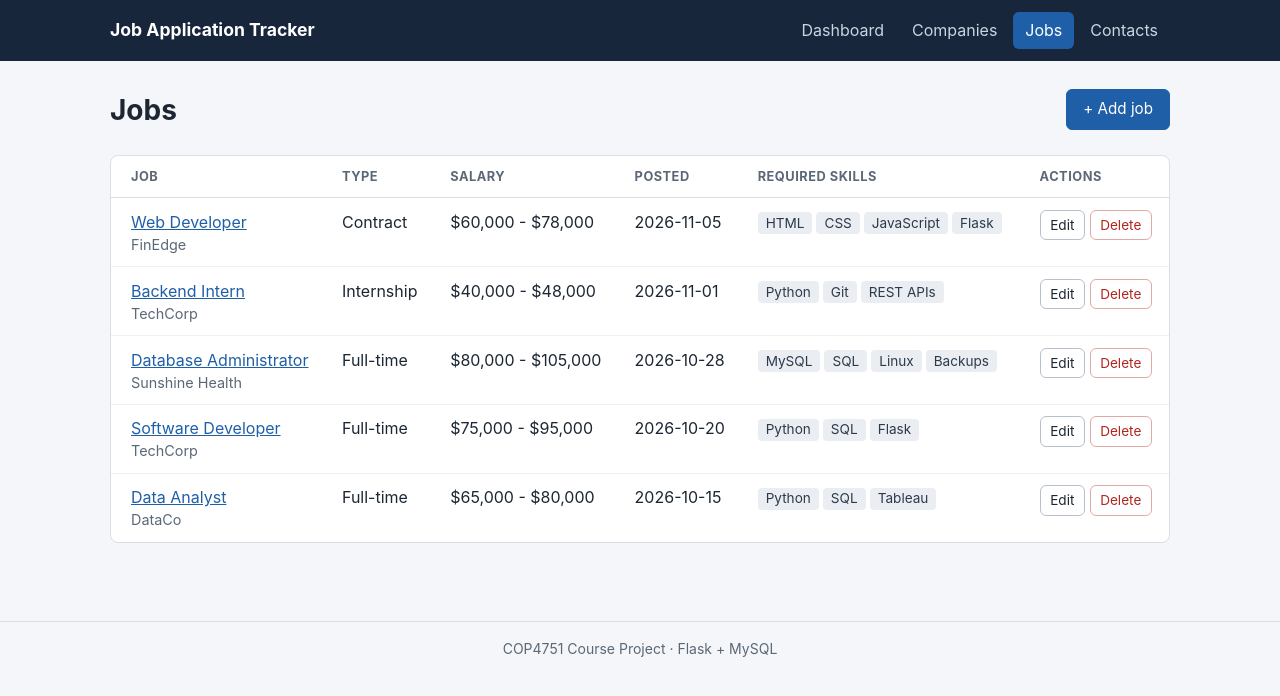
After one commit to abaez058/job-application-tracker-, a Flask app: page /jobs in a window 1280 px wide. The commit adds this page. Shown: the top 696 px of the page. Run offline with Flask 3, Linux system fonts and the light colour scheme; data comes from the database, SQL or seed files in the repository.

Commit message:
Add jobs CRUD with salary and skills

```diff
--- a/app.py
+++ b/app.py
@@ -3,6 +3,7 @@
 Every page in the app is set up in this file:
     /                Dashboard (statistics overview)
     /companies       Companies    - list / detail / add / edit / delete
+    /jobs            Jobs         - list / detail / add / edit / delete
     /contacts        Contacts     - list / detail / add / edit / delete
 """
 
@@ -244,6 +245,128 @@ def company_delete(company_id):
 
 
 # ---------------------------------------------------------------------------
+# Jobs
+# ---------------------------------------------------------------------------
+
+JOB_SELECT = """SELECT j.*, c.company_name
+                FROM jobs j JOIN companies c ON c.company_id = j.company_id"""
+
+
+def validate_job(form):
+    """Check the job form. Gives back the cleaned-up values and a list of problems."""
+    errors = []
+    data = {
+        "job_title": clean(form, "job_title"),
+        "job_type": clean(form, "job_type"),
+        "job_url": clean(form, "job_url"),
+    }
+
+    company_id = clean(form, "company_id")
+    if not company_id or not company_id.isdigit() or not company_exists(int(company_id)):
+        errors.append("Please choose a company.")
+        data["company_id"] = None
+    else:
+        data["company_id"] = int(company_id)
+
+    if not data["job_title"]:
+        errors.append("Job title is required.")
+    check_length(errors, "Job title", data["job_title"], 100)
+
+    if data["job_type"] and data["job_type"] not in JOB_TYPES:
+        errors.append("Job type is not one of the allowed options.")
+
+    data["salary_min"] = parse_salary(errors, "Minimum salary", clean(form, "salary_min"))
+    data["salary_max"] = parse_salary(errors, "Maximum salary", clean(form, "salary_max"))
+    if (data["salary_min"] is not None and data["salary_max"] is not None
+            and data["salary_min"] > data["salary_max"]):
+        errors.append("Minimum salary cannot be greater than maximum salary.")
+
+    check_length(errors, "Job URL", data["job_url"], 300)
+    check_url(errors, "Job URL", data["job_url"])
+    data["date_posted"] = parse_date(errors, "Date posted", clean(form, "date_posted"))
+
+    # People type skills as 'Python, SQL', but they're stored as a JSON list.
+    skills = parse_skills(form.get("requirements_text"))
+    data["requirements"] = json.dumps(skills) if skills else None
+    return data, errors
+
+
+@app.route("/jobs")
+def jobs():
+    rows = query_all(JOB_SELECT + " ORDER BY j.date_posted DESC, j.job_id DESC")
+    for job in rows:
+        job["skills"] = job_skills(job)
+    return render_template("jobs.html", jobs=rows)
+
+
+@app.route("/jobs/<int:job_id>")
+def job_detail(job_id):
+    job = get_or_404(JOB_SELECT + " WHERE j.job_id = %s", job_id)
+    job["skills"] = job_skills(job)
+    job_applications = query_all(
+        "SELECT * FROM applications WHERE job_id = %s ORDER BY application_date DESC", (job_id,))
+    return render_template("job_detail.html", job=job, applications=job_applications)
+
+
+@app.route("/jobs/add", methods=["GET", "POST"])
+def job_add():
+    if request.method == "POST":
+        data, errors = validate_job(request.form)
+        if not errors:
+            execute(
+                """INSERT INTO jobs (company_id, job_title, job_type, salary_min, salary_max,
+                                     job_url, date_posted, requirements)
+                   VALUES (%s, %s, %s, %s, %s, %s, %s, %s)""",
+                (data["company_id"], data["job_title"], data["job_type"], data["salary_min"],
+                 data["salary_max"], data["job_url"], data["date_posted"], data["requirements"]),
+            )
+            flash(f"Job \"{data['job_title']}\" added.", "success")
+            return redirect(url_for("jobs"))
+        form = request.form
+    else:
+        # Coming from a company page? Pre-select that company in the dropdown.
+        form = {"company_id": request.args.get("company_id", "")}
+        errors = []
+    return render_template("job_form.html", form=form, errors=errors, job=None,
+                           companies=company_choices(), job_types=JOB_TYPES)
+
+
+@app.route("/jobs/<int:job_id>/edit", methods=["GET", "POST"])
+def job_edit(job_id):
+    job = get_or_404(JOB_SELECT + " WHERE j.job_id = %s", job_id)
+    if request.method == "POST":
+        data, errors = validate_job(request.form)
+        if not errors:
+            execute(
+                """UPDATE jobs
+                   SET company_id = %s, job_title = %s, job_type = %s, salary_min = %s,
+                       salary_max = %s, job_url = %s, date_posted = %s, requirements = %s
+                   WHERE job_id = %s""",
+                (data["company_id"], data["job_title"], data["job_type"], data["salary_min"],
+                 data["salary_max"], data["job_url"], data["date_posted"], data["requirements"],
+                 job_id),
+            )
+            flash(f"Job \"{data['job_title']}\" updated.", "success")
+            return redirect(url_for("job_detail", job_id=job_id))
+        form = request.form
+    else:
+        form = dict(job)
+        form["requirements_text"] = ", ".join(job_skills(job))
+        errors = []
+    return render_template("job_form.html", form=form, errors=errors, job=job,
+                           companies=company_choices(), job_types=JOB_TYPES)
+
+
+@app.route("/jobs/<int:job_id>/delete", methods=["POST"])
+def job_delete(job_id):
+    job = get_or_404(JOB_SELECT + " WHERE j.job_id = %s", job_id)
+    # This cascades too: any applications for this job go with it.
+    execute("DELETE FROM jobs WHERE job_id = %s", (job_id,))
+    flash(f"Job \"{job['job_title']}\" deleted.", "success")
+    return redirect(url_for("jobs"))
+
+
+# ---------------------------------------------------------------------------
 # Contacts
 # ---------------------------------------------------------------------------
 
--- /dev/null
+++ b/templates/_salary.html
@@ -0,0 +1,10 @@
+{#- Prints a job's salary range nicely. Needs a variable called "job". -#}
+{%- if job.salary_min is not none and job.salary_max is not none -%}
+    ${{ '{:,}'.format(job.salary_min) }} - ${{ '{:,}'.format(job.salary_max) }}
+{%- elif job.salary_min is not none -%}
+    From ${{ '{:,}'.format(job.salary_min) }}
+{%- elif job.salary_max is not none -%}
+    Up to ${{ '{:,}'.format(job.salary_max) }}
+{%- else -%}
+    -
+{%- endif -%}
--- a/templates/base.html
+++ b/templates/base.html
@@ -15,6 +15,7 @@
                 {% set nav_items = [
                     ('dashboard',   'dashboard',    'Dashboard'),
                     ('compan',      'companies',    'Companies'),
+                    ('job',         'jobs',         'Jobs'),
                     ('contact',     'contacts',     'Contacts')
                 ] %}
                 {% set current = request.endpoint or '' %}
--- /dev/null
+++ b/templates/jobs.html
@@ -0,0 +1,48 @@
+{% extends "base.html" %}
+{% block title %}Jobs{% endblock %}
+{% block content %}
+<div class="page-head">
+    <h1>Jobs</h1>
+    <a class="btn btn-primary" href="{{ url_for('job_add') }}">+ Add job</a>
+</div>
+
+{% if jobs %}
+<div class="card table-wrap">
+    <table class="table">
+        <thead>
+            <tr>
+                <th>Job</th><th>Type</th><th>Salary</th><th>Posted</th><th>Required skills</th><th>Actions</th>
+            </tr>
+        </thead>
+        <tbody>
+            {% for job in jobs %}
+            <tr>
+                <td>
+                    <a href="{{ url_for('job_detail', job_id=job.job_id) }}">{{ job.job_title }}</a>
+                    <div class="muted">{{ job.company_name }}</div>
+                </td>
+                <td>{{ job.job_type or '-' }}</td>
+                <td class="nowrap">{% include "_salary.html" %}</td>
+                <td class="nowrap">{{ job.date_posted or '-' }}</td>
+                <td>
+                    {% for skill in job.skills %}<span class="tag">{{ skill }}</span>{% else %}-{% endfor %}
+                </td>
+                <td class="actions">
+                    <a class="btn btn-small" href="{{ url_for('job_edit', job_id=job.job_id) }}">Edit</a>
+                    <form method="post" action="{{ url_for('job_delete', job_id=job.job_id) }}"
+                          data-confirm="Delete {{ job.job_title }} at {{ job.company_name }}? This also deletes its applications.">
+                        <button class="btn btn-small btn-danger" type="submit">Delete</button>
+                    </form>
+                </td>
+            </tr>
+            {% endfor %}
+        </tbody>
+    </table>
+</div>
+{% else %}
+<div class="card empty">
+    <p>No jobs yet.</p>
+    <a class="btn btn-primary" href="{{ url_for('job_add') }}">Add your first job</a>
+</div>
+{% endif %}
+{% endblock %}
```
Also changed, not shown: templates/company_detail.html (+19 -0 lines), templates/job_detail.html (added, +30 -0 lines), templates/job_form.html (added, +69 -0 lines).
